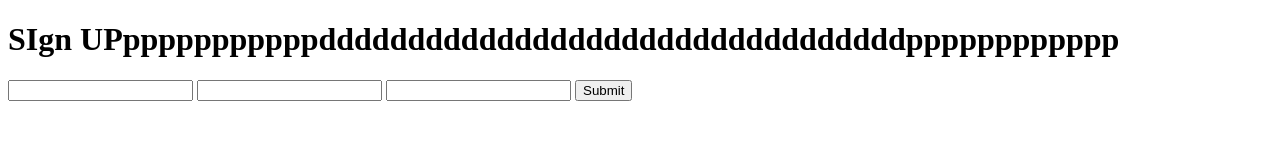
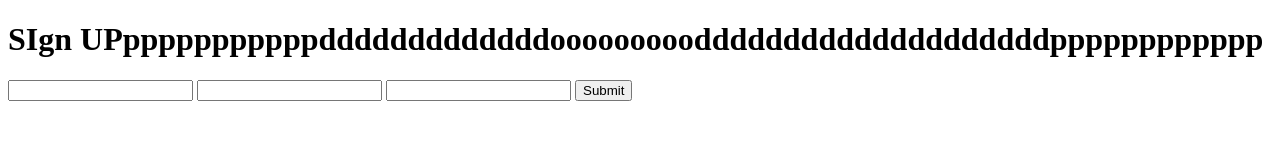
Before and after one commit to Vedi-Gorakh/tree, a plain HTML site: page Signup.html in a window 1280 px wide. Drawn offline with Linux system fonts and the light colour scheme.

Commit message:
ooooooooooo

```diff
--- a/Signup.html
+++ b/Signup.html
@@ -6,7 +6,7 @@
     <title>Document</title>
 </head>
 <body>
-    <h1> SIgn UPpppppppppppdddddddddddddddddddddddddddddddddpppppppppppp</h1>
+    <h1> SIgn UPpppppppppppdddddddddddddoooooooooddddddddddddddddddddpppppppppppp</h1>
     <form action="">
         <input type="text">
         <input type="password">
```
